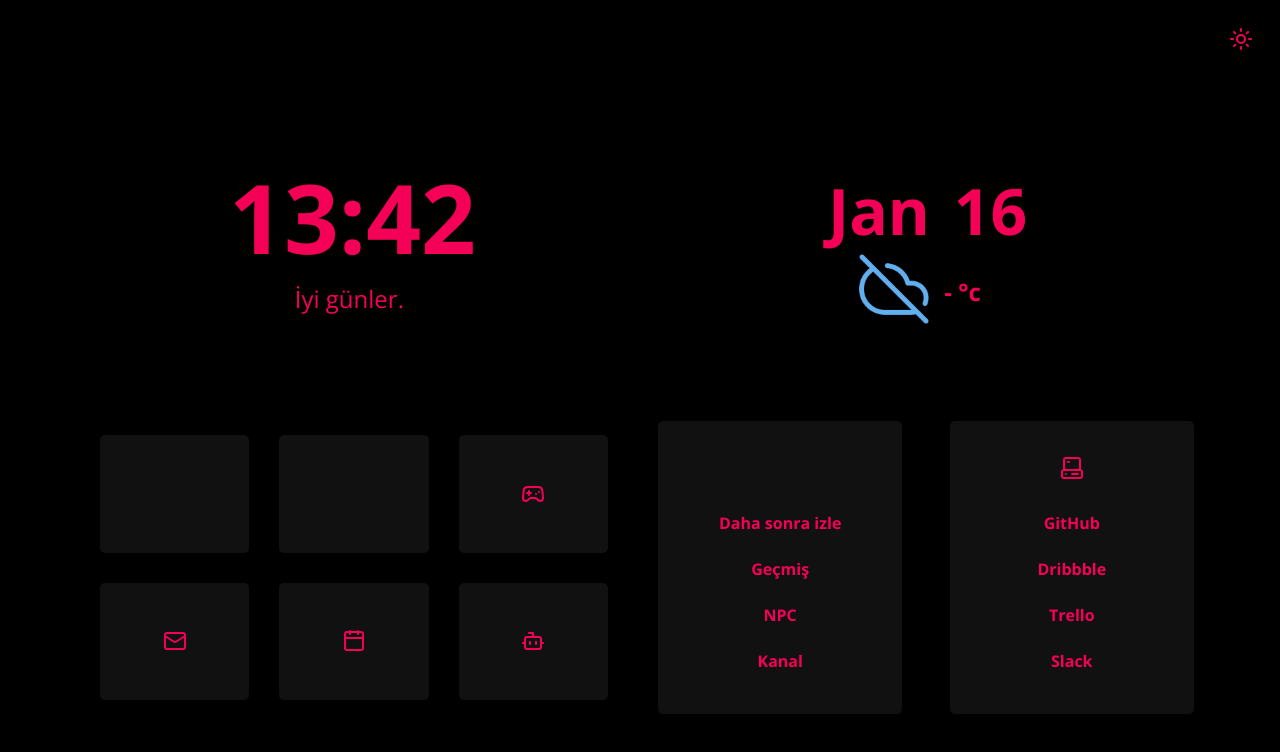
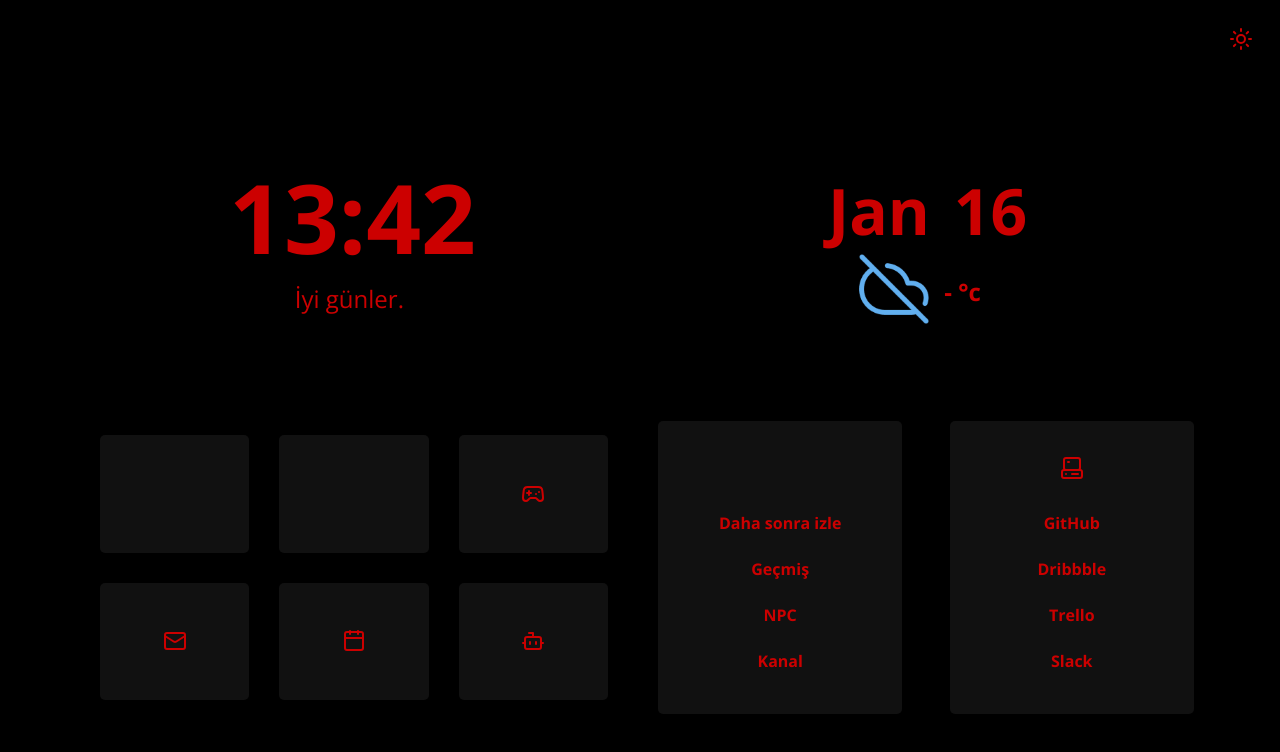
Before and after one commit to Sezynex/sezynex.github.io, a website: page index.html in a window 1280 px wide. Both pictures are taken after a click on the button 1241 px from the left and 40 px from the top of the page. Drawn offline with nearby package versions, Linux system fonts and the light colour scheme.

Commit message:
Update app.css

```diff
--- a/app.css
+++ b/app.css
@@ -40,8 +40,8 @@
   --cards: #111111; /* Cards color */
 
   /* Fonts Color */
-  --fg: #f50057; /* Foreground color */
-  --sfg: #f50057; /* Secondary Foreground color */
+  --fg: #CC0000; /* Foreground color */
+  --sfg: #CC0000; /* Secondary Foreground color */
 
   /* Image background  */
   --imgcol: linear-gradient(
```
